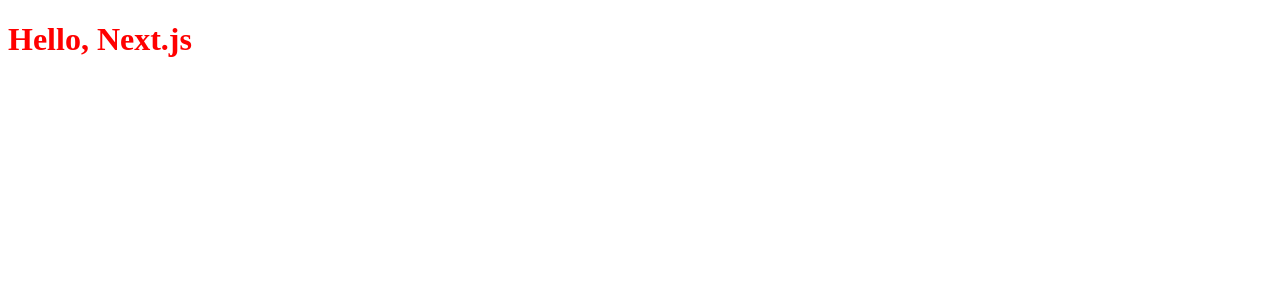
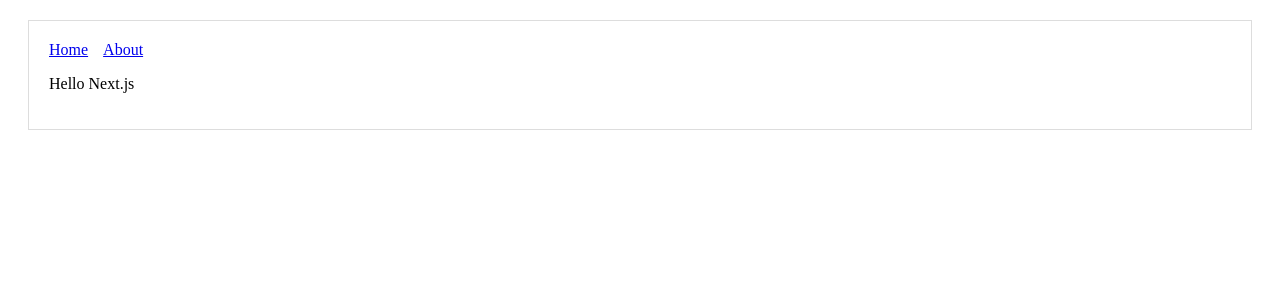
Before and after one commit to 2-12-CMI/pork-business-prediction, a Next.js app in the folder admin-page/: page / in a window 1280 px wide. Shown: the top 300 px of the page. Built offline with nearby package versions, Linux system fonts and the light colour scheme.

Commit message:
[#5] feat: main layout

```diff
--- /dev/null
+++ b/admin-page/components/Header.js
@@ -0,0 +1,23 @@
+import Link from "next/link";
+
+const linkStyle = {
+  marginRight: 15,
+};
+
+const Header = () => (
+  <div>
+    <Link href="/">
+      <a style={linkStyle} href="/">
+        Home
+      </a>
+    </Link>
+
+    <Link href="/about">
+      <a style={linkStyle} href="/">
+        About
+      </a>
+    </Link>
+  </div>
+);
+
+export default Header;
--- /dev/null
+++ b/admin-page/layout/main.js
@@ -0,0 +1,18 @@
+import Header from "../components/Header";
+
+const layoutStyle = {
+  margin: 20,
+  padding: 20,
+  border: "1px solid #DDD",
+};
+
+const withLayout = (Page) => {
+  return () => (
+    <div style={layoutStyle}>
+      <Header />
+      <Page />
+    </div>
+  );
+};
+
+export default withLayout;
--- a/admin-page/next.config.js
+++ b/admin-page/next.config.js
@@ -1,5 +1,6 @@
 // next.config.js
-const withSass = require('@zeit/next-sass')
+const withSass = require("@zeit/next-sass");
+
 module.exports = withSass({
   /* config options here */
-})
+});
--- a/admin-page/pages/index.js
+++ b/admin-page/pages/index.js
@@ -1,16 +1,5 @@
-import "../styles/index.scss";
+import withLayout from "../layout/main";
 
-const Index = () => (
-  <div>
-    <h1>Hello, Next.js</h1>
-    <style jsx>
-      {`
-        h1 {
-          color: red;
-        }
-      `}
-    </style>
-  </div>
-);
+const Page = () => <p>Hello Next.js</p>;
 
-export default Index;
+export default withLayout(Page);
```
